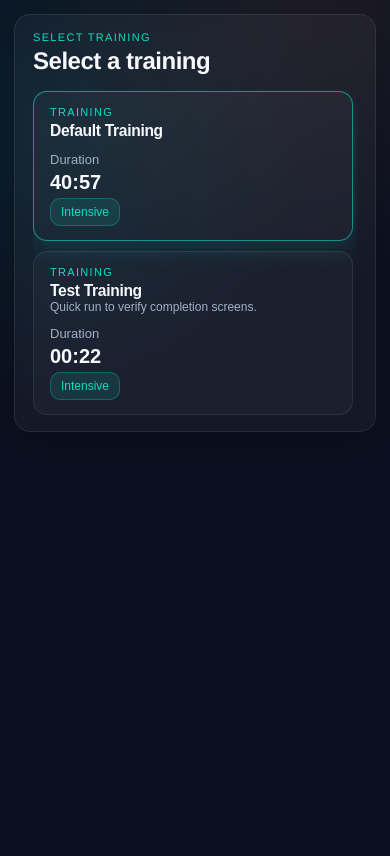
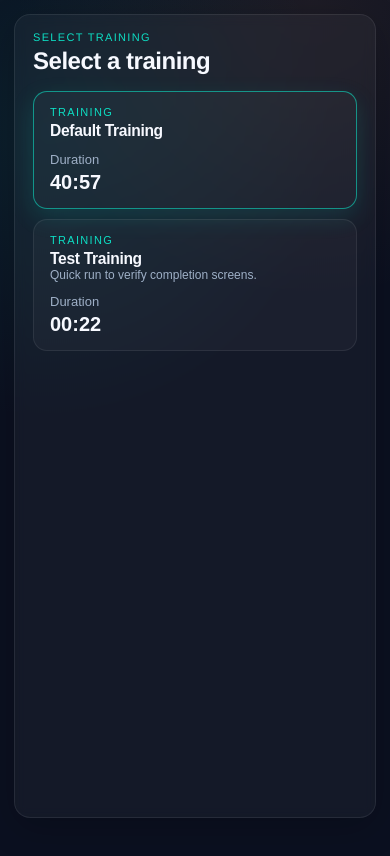
Before and after one commit to Luch3nz0/calisthenics-metronome, a website with bundled scripts: page index.html in a window 390 px wide. Built offline with nearby package versions, Linux system fonts and the light colour scheme.

Commit message:
mobile fixes

```diff
--- a/app.ts
+++ b/app.ts
@@ -121,7 +121,6 @@ const els = {
   selectHistory: byId<HTMLButtonElement>('select-history-btn'),
   detailTrainingName: byId<HTMLElement>('detail-training-name'),
   detailTrainingDesc: byId<HTMLElement>('detail-training-desc'),
-  detailTrainingBadge: byId<HTMLElement>('detail-training-badge'),
   totalTime: byId<HTMLElement>('total-time'),
   segmentCount: byId<HTMLElement>('segment-count'),
   totalSets: byId<HTMLElement>('total-sets'),
@@ -359,7 +358,6 @@ function renderTrainingList(): void {
         <div class="training-stat">
           <span class="label">Duration</span>
           <span class="value">${formatSeconds(summary.totalSeconds)}</span>
-          <span class="badge">Intensive</span>
         </div>
       </button>
     `
@@ -374,7 +372,6 @@ function renderTrainingDetail(): void {
   els.detailTrainingName.textContent = training.name
   els.detailTrainingDesc.textContent = training.description
   els.detailTrainingDesc.hidden = training.description.trim().length === 0
-  els.detailTrainingBadge.textContent = 'Intensive'
   els.playerTrainingName.textContent = training.name
   els.playerTrainingDesc.textContent = training.description
   els.playerTrainingDesc.hidden = training.description.trim().length === 0
--- a/index.html
+++ b/index.html
@@ -38,7 +38,6 @@
               <h2 id="detail-training-name">Training</h2>
               <p class="muted small" id="detail-training-desc"></p>
             </div>
-            <span class="badge" id="detail-training-badge">Intensive</span>
           </div>
           <div class="quick-stats">
             <div>
--- a/styles.css
+++ b/styles.css
@@ -21,11 +21,12 @@
 body {
   margin: 0;
   min-height: 100vh;
+  --page-pad: 18px;
   background: radial-gradient(circle at 12% 15%, rgba(14, 222, 196, 0.08), transparent 35%),
     radial-gradient(circle at 80% 0%, rgba(244, 162, 97, 0.08), transparent 32%),
     var(--bg);
   color: var(--text);
-  padding: 18px;
+  padding: var(--page-pad);
 }
 
 .bg {
@@ -69,6 +70,8 @@ p { margin: 0; color: var(--muted); }
   padding: 16px 18px;
   backdrop-filter: blur(6px);
   box-shadow: 0 10px 36px rgba(0, 0, 0, 0.2);
+  min-height: 0;
+  overflow-y: auto;
 }
 
 .topbar {
@@ -84,11 +87,19 @@ p { margin: 0; color: var(--muted); }
 .screen-stack {
   display: grid;
   gap: 12px;
+  min-height: 100%;
 }
 
 .screen {
-  display: grid;
+  display: flex;
+  flex-direction: column;
   gap: 12px;
+  height: calc(100dvh - (var(--page-pad) * 2));
+  max-height: calc(100dvh - (var(--page-pad) * 2));
+}
+.screen > .panel {
+  flex: 1;
+  min-height: 0;
 }
 
 .heading-block {
@@ -123,9 +134,6 @@ p { margin: 0; color: var(--muted); }
 .training-list {
   display: grid;
   gap: 10px;
-  max-height: 320px;
-  overflow-y: auto;
-  padding-right: 4px;
 }
 
 .training-card {
@@ -177,9 +185,6 @@ p { margin: 0; color: var(--muted); }
   display: grid;
   grid-template-columns: repeat(auto-fit, minmax(220px, 1fr));
   gap: 10px;
-  max-height: 360px;
-  overflow-y: auto;
-  padding-right: 4px;
 }
 .exercise-card {
   border: 1px solid var(--stroke);
@@ -430,9 +435,6 @@ p { margin: 0; color: var(--muted); }
   display: grid;
   gap: 10px;
   margin-top: 12px;
-  max-height: 360px;
-  overflow-y: auto;
-  padding-right: 4px;
 }
 .history-item {
   border: 1px solid var(--stroke);
@@ -469,7 +471,7 @@ p { margin: 0; color: var(--muted); }
 }
 
 @media (max-width: 960px) {
-  body { padding: 14px; }
+  body { --page-pad: 14px; }
   .topbar { flex-direction: column; align-items: flex-start; }
   .control-stack { align-items: flex-start; }
   .player-main { grid-template-columns: 1fr; }
@@ -478,9 +480,5 @@ p { margin: 0; color: var(--muted); }
 }
 
 @media (max-width: 600px) {
-  .exercise-grid,
-  .history-list,
-  .training-list {
-    max-height: none;
-  }
+  .screen { height: calc(100dvh - (var(--page-pad) * 2)); }
 }
```
Also changed, not shown: dist/app.js.
